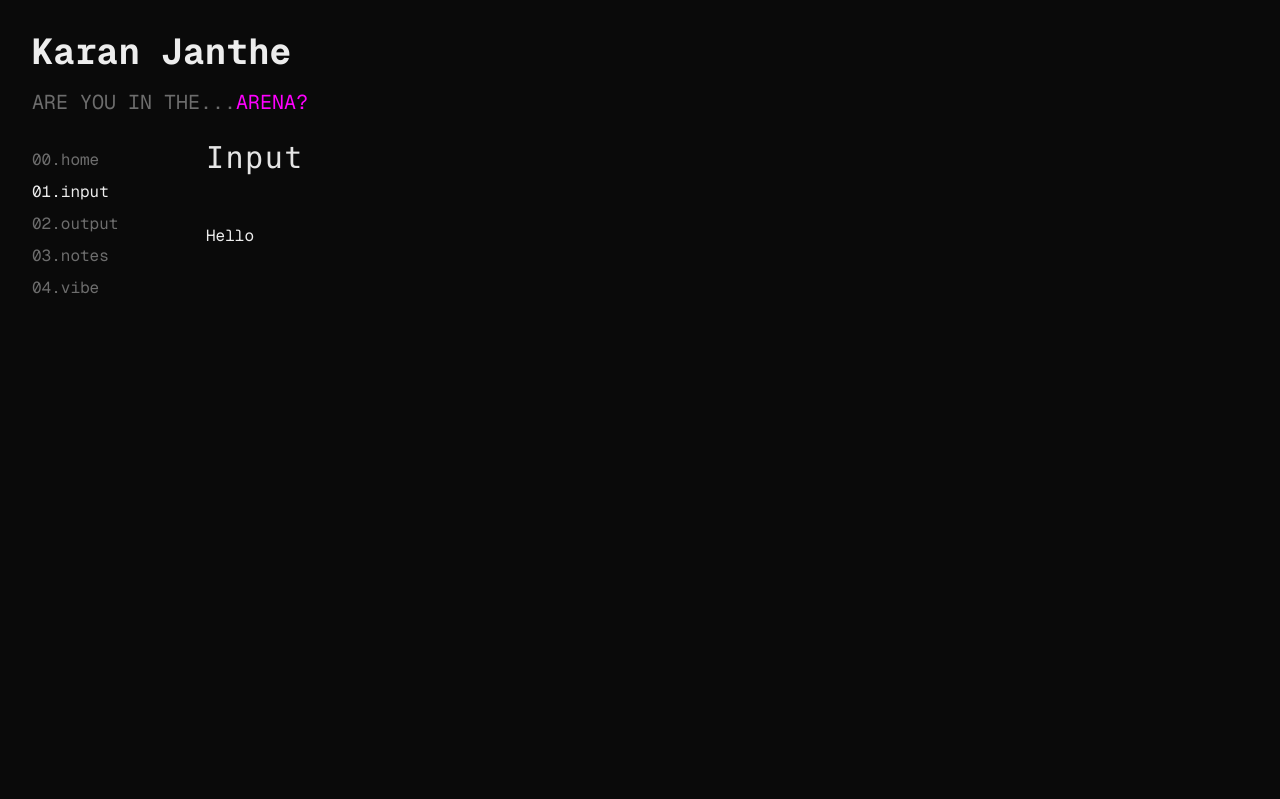
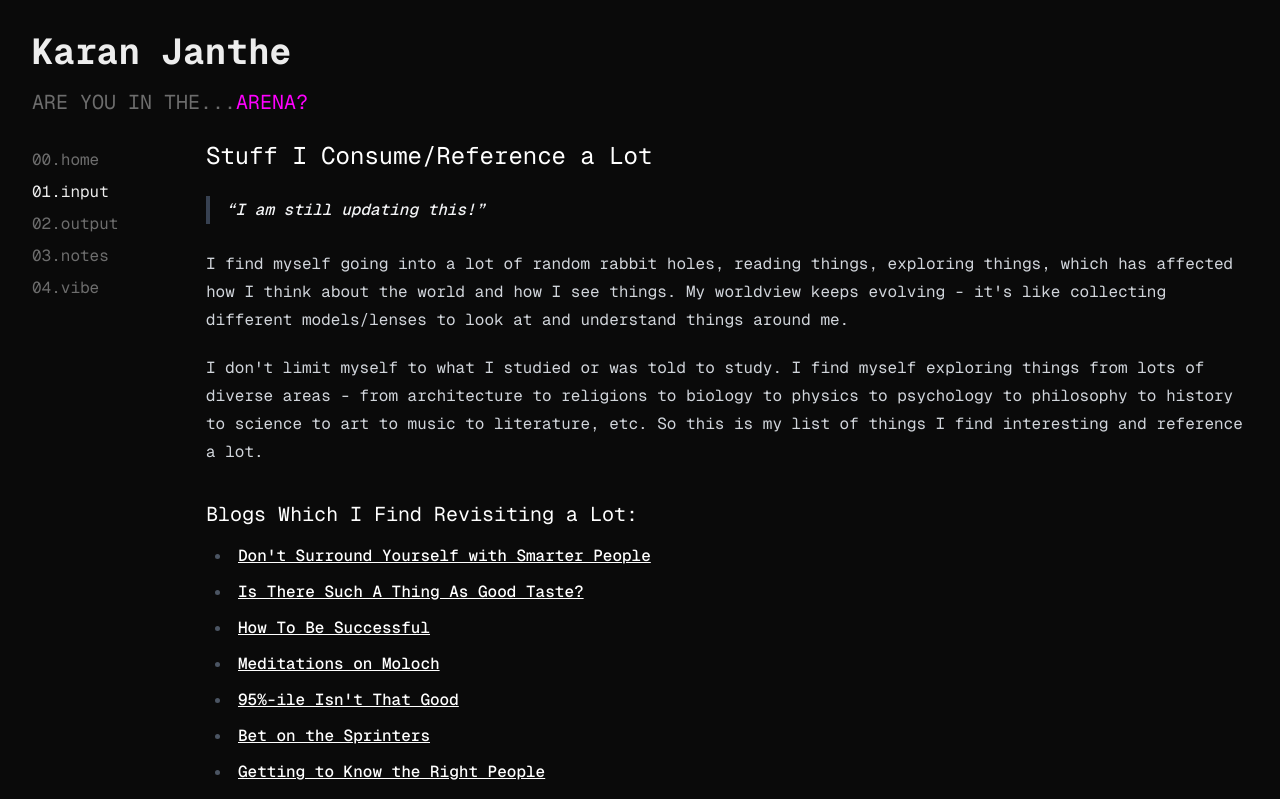
Before and after one commit to KMJ-007/www2025, a Next.js app: page /input in a window 1280 px wide. Shown: the top 799 px of the page. Built offline with nearby package versions, Linux system fonts and the light colour scheme.

Commit message:
added input
Signed-off-by: karan <karanjanthe@gmail.com>

```diff
--- /dev/null
+++ b/content/posts/input.mdx
@@ -0,0 +1,82 @@
+## Stuff I Consume/Reference a Lot
+
+>I am still updating this!
+
+I find myself going into a lot of random rabbit holes, reading things, exploring things, which has affected how I think about the world and how I see things. My worldview keeps evolving - it's like collecting different models/lenses to look at and understand things around me.
+
+I don't limit myself to what I studied or was told to study. I find myself exploring things from lots of diverse areas - from architecture to religions to biology to physics to psychology to philosophy to history to science to art to music to literature, etc. So this is my list of things I find interesting and reference a lot.
+
+### Blogs Which I Find Revisiting a Lot:
+
+- [Don't Surround Yourself with Smarter People](https://www.ribbonfarm.com/2014/11/05/dont-surround-yourself-with-smarter-people/)
+- [Is There Such A Thing As Good Taste?](https://www.paulgraham.com/goodtaste.html)
+- [How To Be Successful](https://blog.samaltman.com/how-to-be-successful)
+- [Meditations on Moloch](https://slatestarcodex.com/2014/07/30/meditations-on-moloch/)
+- [95%-ile Isn't That Good](https://danluu.com/p95-skill/)
+- [Bet on the Sprinters](https://thesephist.com/posts/bet/)
+- [Getting to Know the Right People](https://notebook.drmaciver.com/posts/2022-06-05-14:53.html)
+- [Reality Has a Surprising Amount of Detail](http://johnsalvatier.org/blog/2017/reality-has-a-surprising-amount-of-detail)
+- [How To Become A Hacker](http://www.catb.org/~esr/faqs/hacker-howto.html)
+
+I am a huge sci-fi fan and book reader, and here are some which I enjoyed:
+
+#### Fiction:
+
+- The Moon Is a Harsh Mistress
+- The Complete Stories by Isaac Asimov
+- Harry Potter and the Methods of Rationality
+- The Metamorphosis of Prime Intellect
+- The Fountainhead
+- Atlas Shrugged
+
+#### Non-fiction:
+- Hackers & Painters
+- Masters of Doom
+- Algorithms to Live By
+- Surely You're Joking, Mr. Feynman!
+
+Currently reading: The Anarchy by William Dalrymple
+
+
+### Anime/Shows:
+I am not that big of a fan of anime, I don't like new ones that much, I like old ones which are good and have good story and characters:
+- Neon Genesis Evangelion
+- Code Geass
+- Serial Experiments Lain
+- Ajin
+
+Recently I watched Dr. Stone, and I enjoyed it!
+
+Special mention:
+>Star Trek
+It changed my view of the world, and how I see things, and how I see myself and others, all the questions which I was asking, it's like seeing multiple alternative realities, what would it be like if humans were 100% rational, how societies work and emerge, and lot of other things, and yes, holodeck is the best thing ever.
+
+### Music Moods:
+
+- [chilling](https://open.spotify.com/playlist/7nbs3rY2voMjJvaddYLhsk) (your playlist has more mood swings than an actual girl, friend told me)
+- [garbah/t mohit](https://open.spotify.com/playlist/4W9UbSA0dzEiwEnDEuP3ml)
+- [south songs](https://open.spotify.com/playlist/2OT1TfwMhA7I9vI3EqZtMs) (I often don't understand them but vibe is universal)
+- [indian truck driver playlist](https://open.spotify.com/playlist/0iT5gTODhpUFGSwqGZUpdG) (midnight jam with the boys)
+- [fast pace/hip hop](https://open.spotify.com/playlist/1z0yzOkHLg6kVbL0RUqK06) (explicit warning)
+
+### Bands on Repeat:
+- [Pink Floyd](https://youtu.be/GG2tZNOQWAA?si=I1-0R1uUZhDs0CuU)
+- [The Beatles](https://youtu.be/NCtzkaL2t_Y?si=GEzmLqwLVEP9Cz50)
+- [Guns N' Roses](https://youtu.be/8SbUC-UaAxE?si=f9A42hmy2svyCsmw)
+- [Men I Trust](https://youtu.be/wCm17ul0ukc?si=EhKpXAJw9MaInC0T)
+- [Cigarettes After Sex](https://www.youtube.com/watch?v=rrXobXg73ec)
+
+
+>[Hindustani Classical Music](https://marginalrevolution.com/marginalrevolution/2022/09/how-to-discover-indian-classical-music.html)
+
+Most times I just let the algorithm decide what's next, YouTube radio feature is the best.
+
+### Architecture:
+I get frustrated when I see cubical buildings around me everywhere, like we are all just cogs in the machine, and I don't like it. They may be functional and efficient, but they suck.
+
+[here's the rant](https://x.com/KaranJanthe/status/1861744805560435195)
+
+I really admire and like the architects and people who go against the norm and build something beautiful which they are proud of.
+
+
+### Misc:
--- a/src/app/input/page.tsx
+++ b/src/app/input/page.tsx
@@ -1,26 +1,13 @@
+import { MDXRemote } from 'next-mdx-remote/rsc';
+import { getPostBySlug } from '@/lib/mdx';
 
-/**
- *
- * blogs which i keep revisiting very time:
- * https://www.ribbonfarm.com/2014/11/05/dont-surround-yourself-with-smarter-people/
- *
- *
- * few newsletter and blog rolls which i consume more:
- *
- * books:
- *
- * movies:
- *
- */
+export default async function InputPage() {
+  const { content } = await getPostBySlug('input');
 
-export default function InputPage() {
   return (
     <div className="flex-1 w-full max-w-screen-xl mx-auto mt-6">
-      <h1 className="font-mono text-2xl sm:text-3xl text-neutral-200 tracking-wider mb-12">
-        Input
-      </h1>
-      <div className="space-y-8">
-        Hello
+      <div className="prose prose-invert max-w-none">
+        <MDXRemote source={content} />
       </div>
     </div>
   );
```
